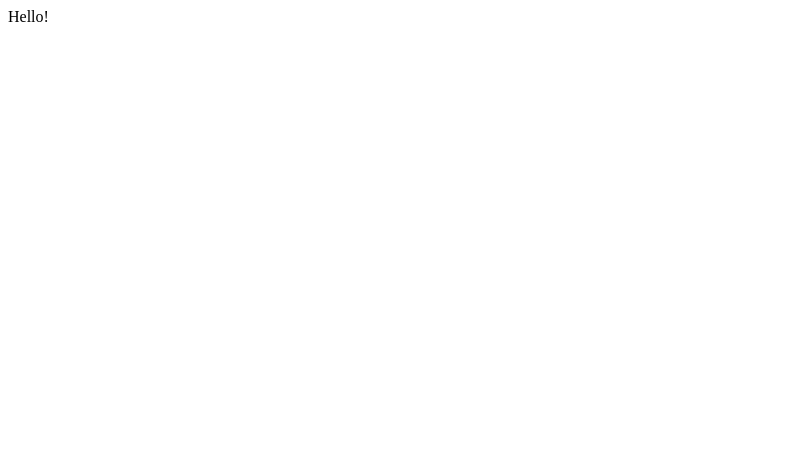
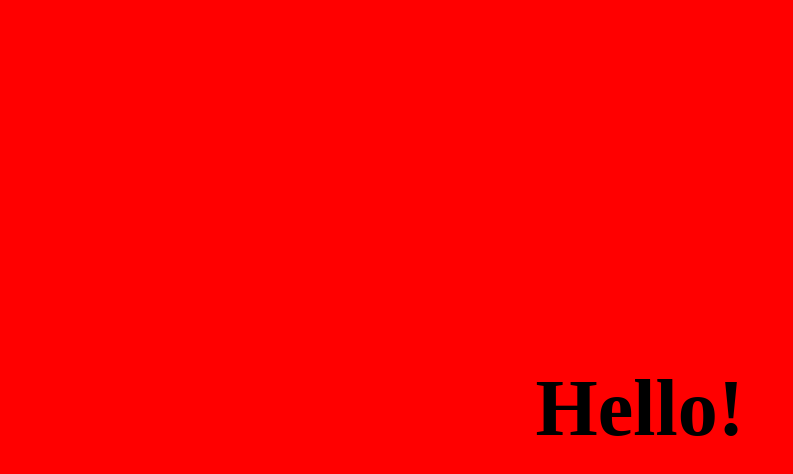
Before and after one commit to netstark/netstark.github.io, a plain HTML site: page index.html in a window 1280 px wide. Shown: the whole page, without its empty margins (0-793 px from the left). Drawn offline with Linux system fonts and the light colour scheme.

Commit message:
first commit

```diff
--- a/index.html
+++ b/index.html
@@ -2,9 +2,11 @@
 <html lang="en">
 <head>
 	<meta charset="UTF-8">
+	<link rel="stylesheet" type="text/css" href="style.css">
 	<title>Hello</title>
 </head>
 <body>
-	Hello!
+
+	<div class="text"> <h1>Hello! </h1></div>
 </body>
 </html>
--- a/style.css
+++ b/style.css
@@ -0,0 +1,16 @@
+body{
+	background-color: red;
+}
+.text {
+	margin: 0;
+	display: flex;
+	flex-direction: column;
+	justify-content: center;
+	width: 100%;
+	height:100vh;
+}
+
+h1 {
+	text-align: center;
+	font-size: 80px;
+}
```
